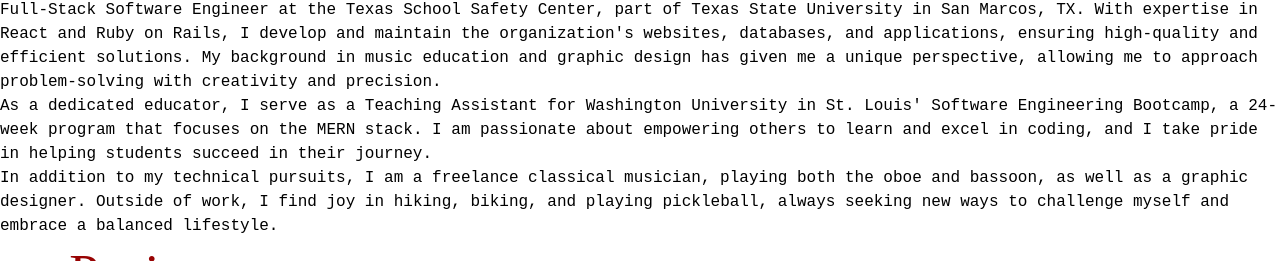
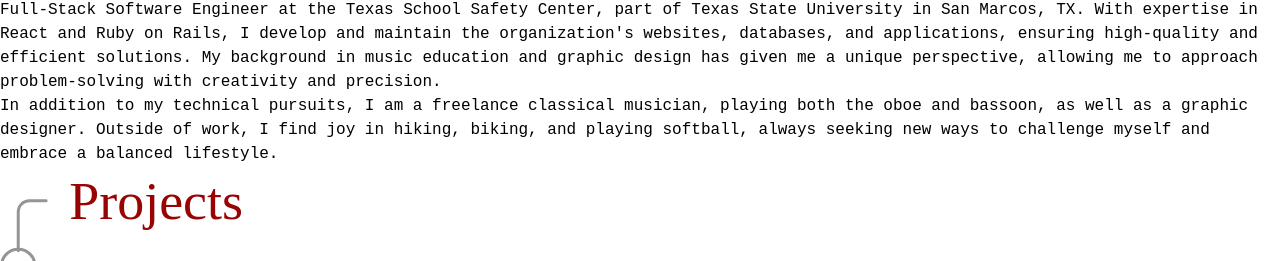
Before and after one commit to jdhawks2132/svelte-portfolio, a SvelteKit app: page / in a window 1280 px wide. Shown: the part 2079-2340 px from the top of the page. Built offline with nearby package versions, Linux system fonts and the light colour scheme; a web font is replaced by a local one.

Commit message:
2024 updates

```diff
--- a/src/lib/navbar.svelte
+++ b/src/lib/navbar.svelte
@@ -83,7 +83,7 @@
 			>
 			<a
 				class="px-4 py-2 ml-4 text-sm text-white bg-red-800 rounded-lg hover:bg-red-700"
-				href="https://drive.google.com/file/d/10OFKv_3F9LljCaa07hSS66DRZbxY52Et/view?usp=sharing"
+				href="https://drive.google.com/file/d/15tGi8ASwkBYsKsHWpsLEGa_tM95EHgr0/view?usp=sharing"
 				target="_blank"
 				rel="noopener noreferrer"
 				on:click={closeMenu}>Resume</a
--- a/src/routes/+page.svelte
+++ b/src/routes/+page.svelte
@@ -57,15 +57,6 @@
 				and <span class="text-red-800 font-semibold">graphic design</span> has given me a unique perspective,
 				allowing me to approach problem-solving with creativity and precision.
 			</p>
-			<p class="mb-4">
-				As a dedicated educator, I serve as a <span class="text-red-800 font-semibold"
-					>Teaching Assistant</span
-				>
-				for Washington University in St. Louis' Software Engineering Bootcamp, a 24-week program that
-				focuses on the <span class="text-red-800 font-semibold">MERN stack</span>. I am passionate
-				about empowering others to learn and excel in coding, and I take pride in helping students
-				succeed in their journey.
-			</p>
 
 			<p class="mb-4">
 				In addition to my technical pursuits, I am a freelance classical musician, playing both the
@@ -73,7 +64,7 @@
 				<span class="text-red-800 font-semibold">bassoon</span>, as well as a graphic designer.
 				Outside of work, I find joy in <span class="text-red-800 font-semibold">hiking</span>,
 				<span class="text-red-800 font-semibold">biking</span>, and playing
-				<span class="text-red-800 font-semibold">pickleball</span>, always seeking new ways to
+				<span class="text-red-800 font-semibold">softball</span>, always seeking new ways to
 				challenge myself and embrace a balanced lifestyle.
 			</p>
 		</div>
```
